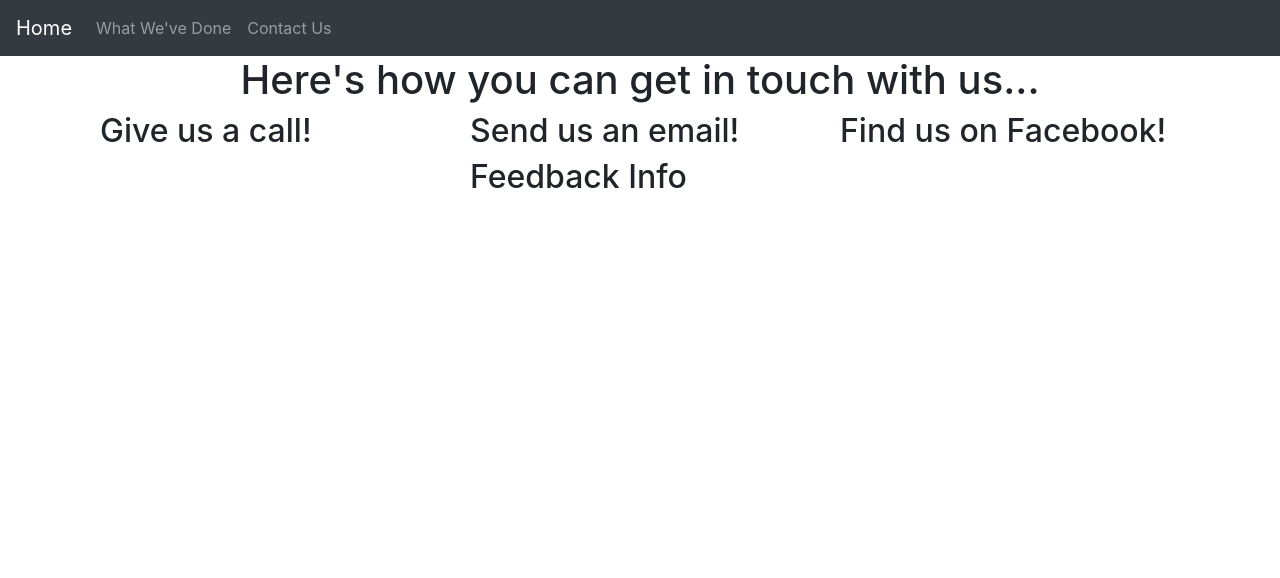
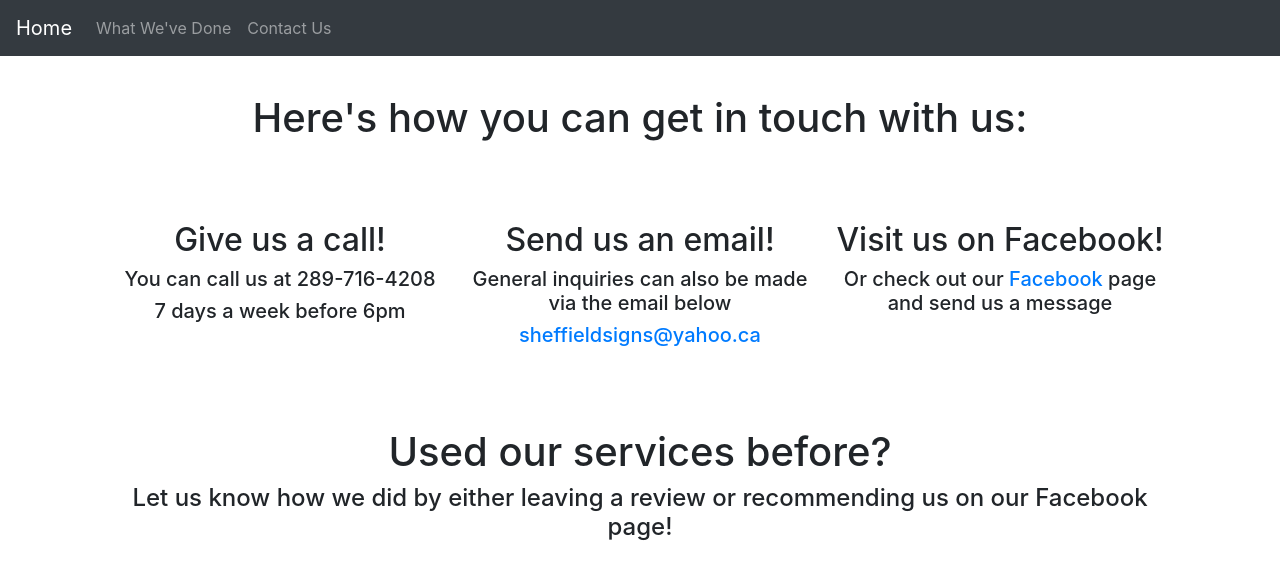
Before and after one commit to MrPhuzzles/SheffSigns, a React (Create React App) app in the folder sheff-client/: page /contactus in a window 1280 px wide. Shown: the top 578 px of the page. Built offline with nearby package versions, Linux system fonts and the light colour scheme.

Commit message:
Updated contact page
Converted contact.js to use just flex instead of grid layout. More reliable for all browsers. Also styled the text sizing and added in functional link tags for Facebook and email.

```diff
--- a/sheff-client/src/components/Contact.js
+++ b/sheff-client/src/components/Contact.js
@@ -3,25 +3,29 @@ import React from "react";
 const Contact = () => {
   return (
   <div class="container">
-    <div id="ContactHead">
-    <h1>Here's how you can get in touch with us...</h1>
-    </div>
-      <div class="row">
-        <div class="col-4">
+      <div id="ContactHead" class="d-flex p-2 bd-highlight justify-content-center">
+        <h1>Here's how you can get in touch with us:</h1>
+      </div>
+      <div id="InquireMethods" class="d-flex bd-highlight">
+        <div class="p-2 flex-even bd-highlight">
           <h2>Give us a call!</h2>
+          <h5>You can call us at 289-716-4208</h5>
+          <h5>7 days a week before 6pm</h5>
         </div>
-        <div class="col-4">
+        <div class="p-2 flex-even bd-highlight">
           <h2>Send us an email!</h2>
+          <h5>General inquiries can also be made via the email below</h5>
+          <h5><a href="mailto:sheffieldsigns@yahoo.ca">sheffieldsigns@yahoo.ca</a></h5>
         </div>
-        <div class="col-4">
-          <h2>Find us on Facebook!</h2>
+        <div class="p-2 flex-even bd-highlight">
+          <h2>Visit us on Facebook!</h2>
+          <h5>Or check out our <a href="https://www.facebook.com/Sheffield-signs-1510717192492363/">Facebook</a> page and send us a message</h5>
         </div>
-      </div>
-      <div class="row justify-content-center">
-        <div class="col-4">
-        <h2>Feedback Info</h2>
         </div>
-      </div>
+          <div id="FeedbackPitch" class="d-flex flex-column bd-highlight">
+          <div class="bd-highlight"><h1>Used our services before?</h1></div>
+          <div class="bd-highlight"><h4>Let us know how we did by either leaving a review or recommending us on our Facebook page!</h4></div>
+        </div>
   </div>
   );
 };
--- a/sheff-client/src/index.css
+++ b/sheff-client/src/index.css
@@ -3,6 +3,21 @@
   flex-direction: column;
 }
 
-#ContactHead h1 {
+#ContactHead{
+  text-align: center;
+  margin-bottom: 55px;
+  margin-top: 30px;
+}
+
+#InquireMethods {
+  margin-bottom: 65px;
+}
+
+#FeedbackPitch {
   text-align: center;
 }
+
+.flex-even {
+  flex:1;
+  text-align: center;
+}
```
